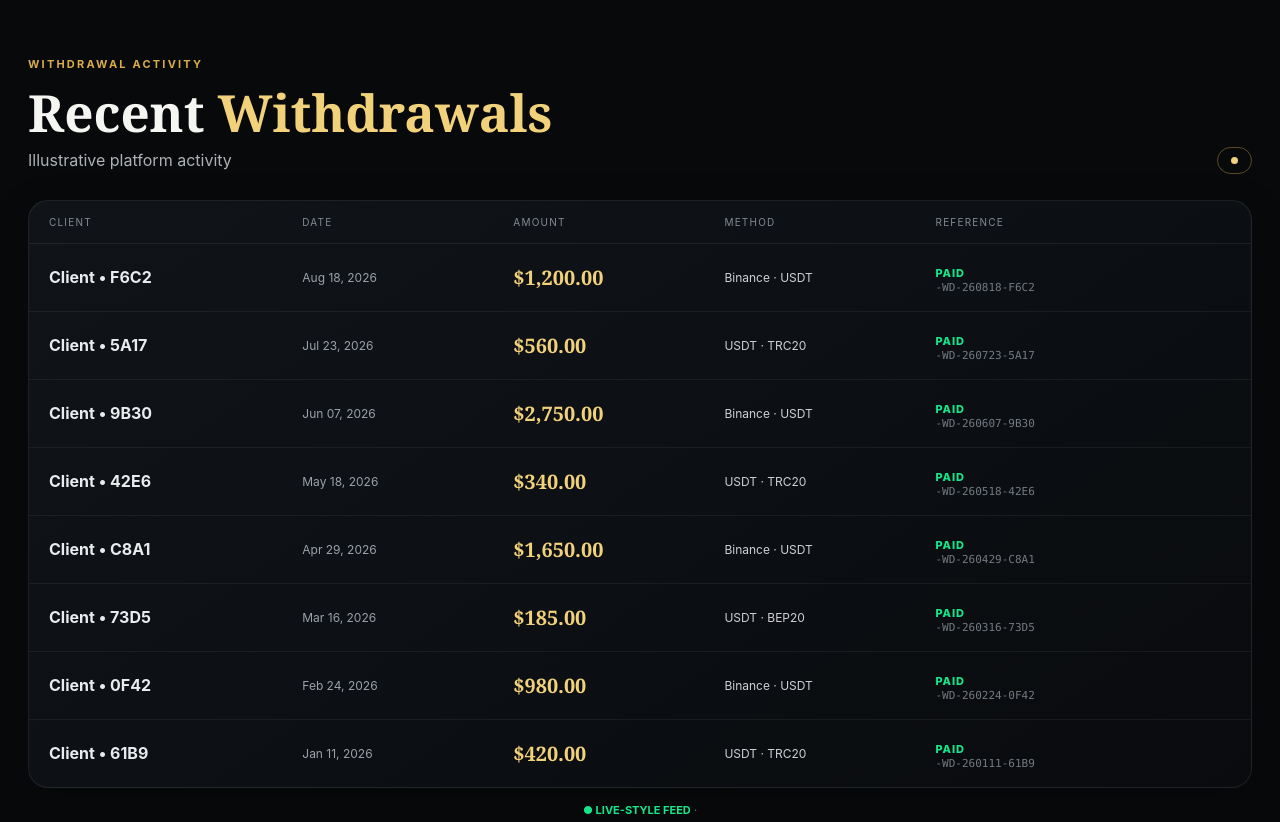
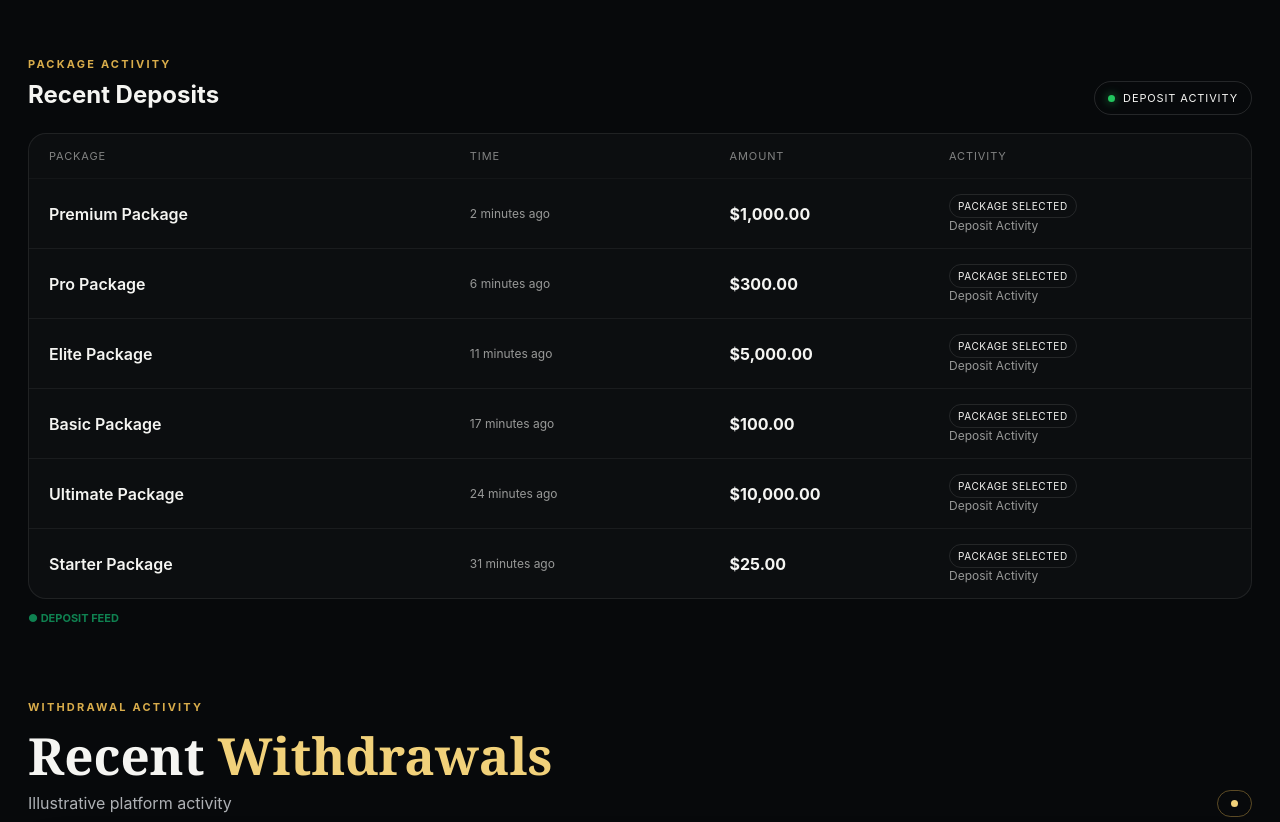
Before and after one commit to globalcapitalventureholdings5-collab/global-capital-venture-holdings-Frontend, a plain HTML site: page index.html in a window 1280 px wide. Shown: the part 3363-4185 px from the top of the page. Drawn offline with Linux system fonts and the light colour scheme.

Commit message:
Update index.html

```diff
--- a/index.html
+++ b/index.html
@@ -172,8 +172,6 @@ h1{font-family:Georgia,"Times New Roman",serif;font-size:clamp(54px,7.5vw,105px)
     min-width:650px;
   }
 }
-
-</style>
 </style>
 </head>
 <body>
@@ -224,6 +222,29 @@ h1{font-family:Georgia,"Times New Roman",serif;font-size:clamp(54px,7.5vw,105px)
   </div>
 
 </section>
+
+<section class="deposit-feed-section" id="deposit-activity">
+
+  <div class="deposit-feed-head">
+    <div>
+      <span class="section-tag">PACKAGE ACTIVITY</span>
+      <h2>Recent <span>Deposits</span></h2>
+    </div>
+
+    <div class="deposit-badge">
+      <i></i>
+      DEPOSIT ACTIVITY
+    </div>
+  </div>
+
+  <div class="deposit-feed" id="depositFeed"></div>
+
+  <div class="deposit-note">
+    <span class="feed-live">● DEPOSIT FEED</span>
+  </div>
+
+</section>
+
 <section class="withdrawal-feed-section" id="withdrawal-activity">
   <div class="withdrawal-feed-head">
     <div><span class="section-tag">WITHDRAWAL ACTIVITY</span><h2>Recent <span>Withdrawals</span></h2><p>Illustrative platform activity </p></div>
@@ -448,18 +469,12 @@ function renderDepositFeed(){
       </div>
     `).join('');
 }
-
 function rotateDepositFeed(){
-
   const first = depositData.shift();
-
   depositData.push(first);
-
   renderDepositFeed();
 }
-
 renderDepositFeed();
-
 setInterval(rotateDepositFeed,7000);
 </script>
 </body></html>
```
